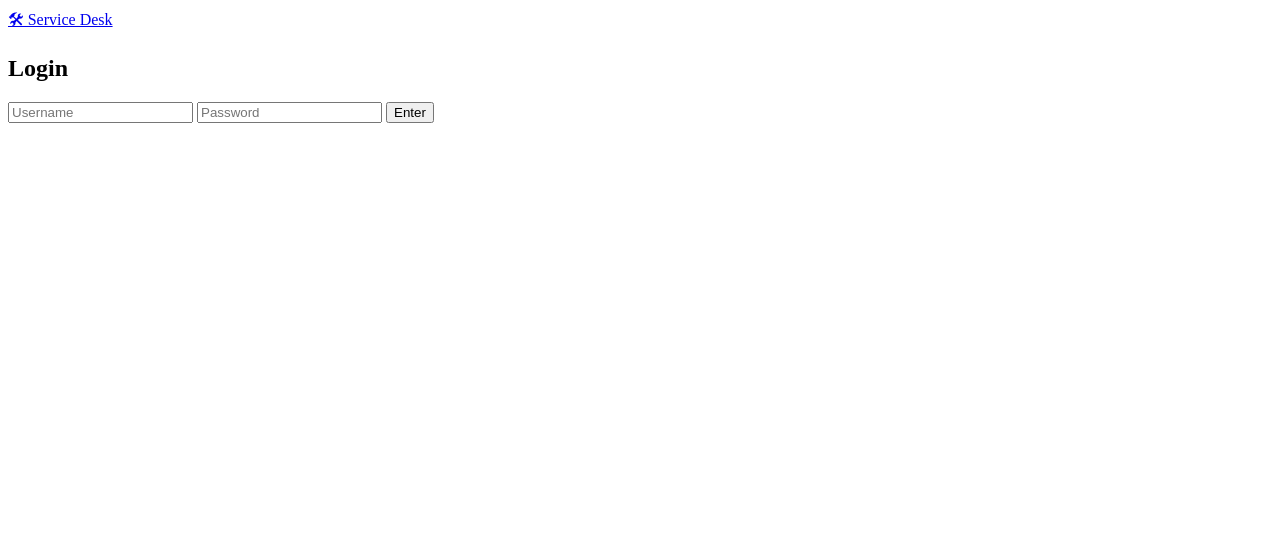
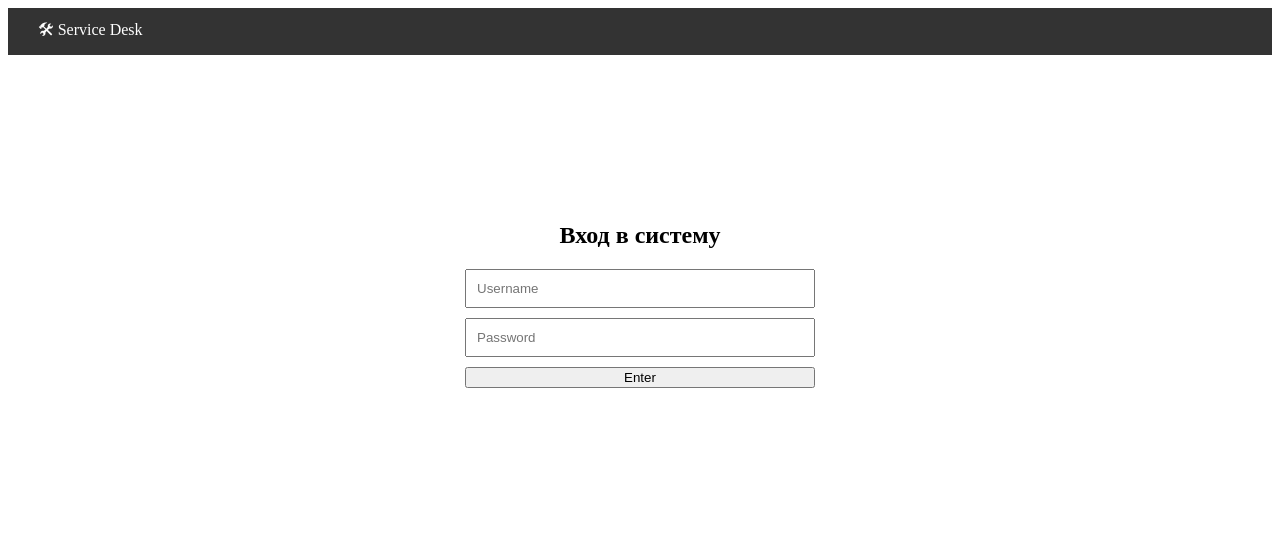
Before and after one commit to Fedor-Afrin/helpdesk-oci-deploy, a Flask app: page /login in a window 1280 px wide. Shown: the top 534 px of the page. Run offline with Flask 3, Linux system fonts and the light colour scheme.

Commit message:
Final fix v3.5 for frontend only

```diff
--- a/charts/helpdesk-app/values.yaml
+++ b/charts/helpdesk-app/values.yaml
@@ -14,7 +14,7 @@ backend:
 # Настройки Фронтенда (Flask)
 frontend:
   repository: fedorafrin85/helpdesk-frontend
-  tag: "v3.3"
+  tag: "v3.5"
   replicaCount: 1
   containerPort: 5000
   serviceType: LoadBalancer
--- a/frontend-app/templates/base.html
+++ b/frontend-app/templates/base.html
@@ -5,6 +5,37 @@
     <title>Service Desk</title>
     <link rel="stylesheet" href="https://cdnjs.cloudflare.com/ajax/libs/font-awesome/6.4.0/css/all.min.css">
     <link rel="stylesheet" href="{{ url_for('static', filename='style.css') }}">
+    <style>
+        /* Добавляем стили для разнесения элементов навигации */
+        .navbar {
+            display: flex;
+            justify-content: space-between;
+            align-items: center;
+            padding: 10px 30px;
+            /* Отступы по бокам */
+            background-color: #333;
+            /* Тёмный фон как у тебя был */
+            color: white;
+        }
+
+        .navbar .links {
+            display: flex;
+            align-items: center;
+            gap: 20px;
+            /* Расстояние между "Привет", "Админка" и "Выход" */
+        }
+
+        .navbar a {
+            color: white;
+            text-decoration: none;
+        }
+
+        .admin-link {
+            background: #555;
+            padding: 5px 10px;
+            border-radius: 4px;
+        }
+    </style>
 </head>
 
 <body>
@@ -16,7 +47,7 @@
             {% if session.is_admin %}
             <a href="{{ url_for('admin') }}" class="admin-link">Панель управления</a>
             {% endif %}
-            <a href="{{ url_for('logout') }}">Выйти</a>
+            <a href="{{ url_for('logout') }}"><i class="fa-solid fa-right-from-bracket"></i> Выйти</a>
         </div>
         {% endif %}
     </nav>
--- a/frontend-app/templates/login.html
+++ b/frontend-app/templates/login.html
@@ -1,11 +1,39 @@
 {% extends "base.html" %}
 {% block content %}
-<div class="form-box">
-    <h2>Login</h2>
-    <form method="post">
-        <input type="text" name="username" placeholder="Username" required>
-        <input type="password" name="password" placeholder="Password" required>
-        <button type="submit">Enter</button>
-    </form>
+<div class="login-centered-container">
+    <div class="form-box">
+        <h2 style="text-align: center;">Вход в систему</h2>
+        <form method="post">
+            <input type="text" name="username" placeholder="Username" required>
+            <input type="password" name="password" placeholder="Password" required>
+            <button type="submit" style="width: 100%;">Enter</button>
+        </form>
+    </div>
 </div>
+
+<style>
+    /* Центрируем форму на странице */
+    .login-centered-container {
+        display: flex;
+        justify-content: center;
+        align-items: center;
+        min-height: 60vh;
+        /* Занимает 60% высоты экрана для центровки */
+    }
+
+    /* Твой form-box остается со своими стилями из style.css,
+       но мы зададим ему фиксированную ширину */
+    .form-box {
+        width: 100%;
+        max-width: 350px;
+    }
+
+    .form-box input {
+        width: 100%;
+        padding: 10px;
+        margin-bottom: 10px;
+        box-sizing: border-box;
+        /* Чтобы padding не раздувал input */
+    }
+</style>
 {% endblock %}
```
